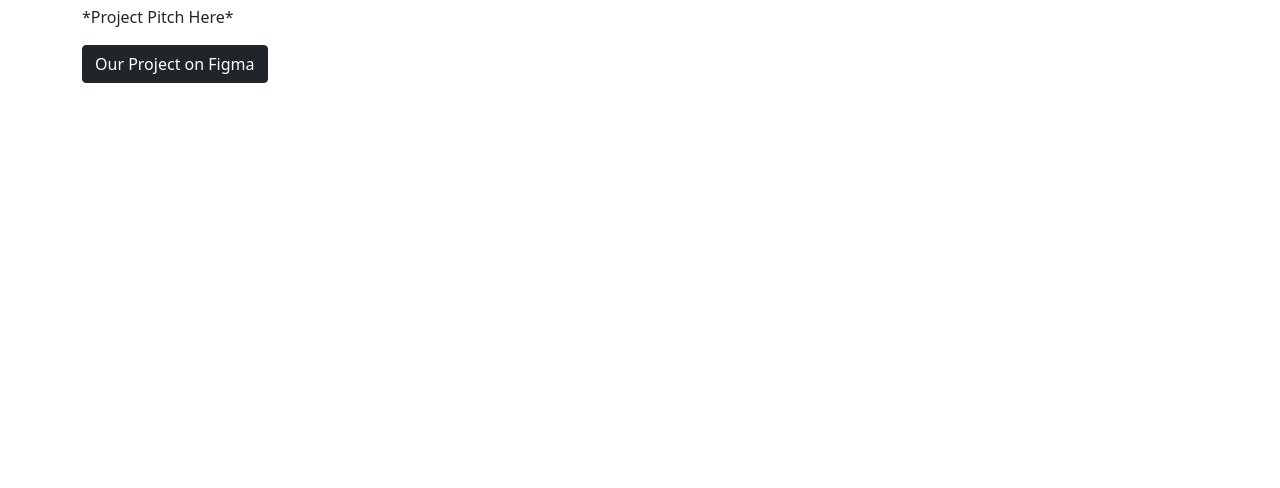
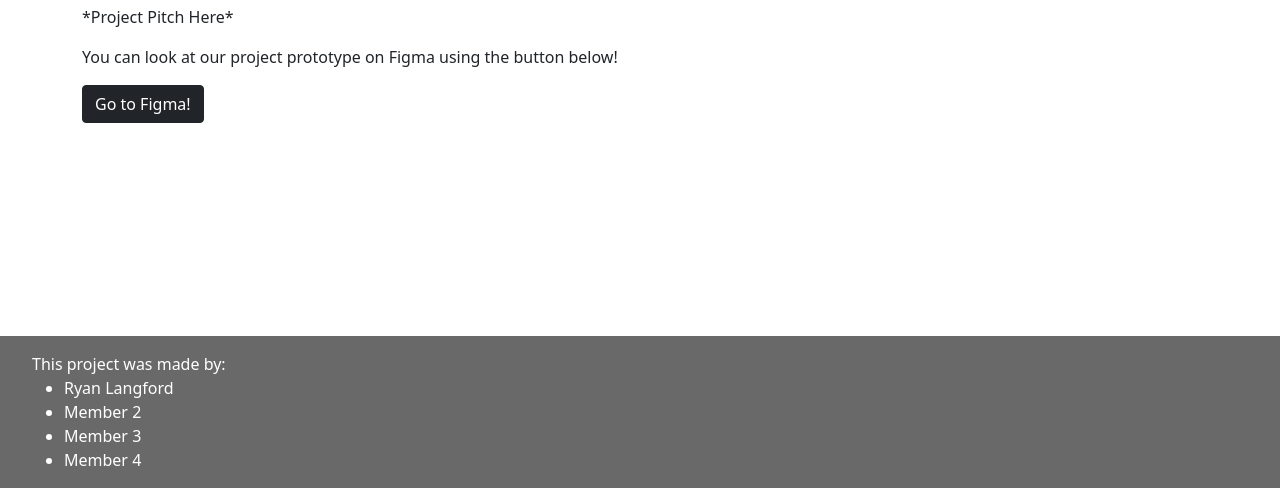
Before and after one commit to RyanLangford/DubHacks2021, a plain HTML site: page index.html in a window 1280 px wide. Shown: the part 312-800 px from the top of the page. Drawn offline with nearby package versions, Linux system fonts and the light colour scheme.

Commit message:
added footer and changed the button

```diff
--- a/index.html
+++ b/index.html
@@ -17,15 +17,23 @@
             <h1 class="title">INSERT TITLE HERE</h1>
             <h2 class="anchor">Made for DubHacks 2021</h2>
         </header>
-
         <main>
 
             <div class="container mt-3">
                 <h1>Project Summary</h1>
                 <p>*Project Pitch Here*</p>
-                <a class="btn btn-dark" href="https://www.figma.com/file/eNOACM9tLluNZtyy1Z1WEN/DubHacks-Prototype" target="_blank">Our Project on Figma</a>
+                <p>You can look at our project prototype on Figma using the button below!</p>
+                <a class="btn btn-dark" href="https://www.figma.com/file/eNOACM9tLluNZtyy1Z1WEN/DubHacks-Prototype" target="_blank">Go to Figma!</a>
             </div>
 
         </main>
+        <footer class="footer">
+            <ul>This project was made by:
+                <li>Ryan Langford</li>
+                <li>Member 2</li>
+                <li>Member 3</li>
+                <li>Member 4</li>
+            </ul>
+        </footer>
     </body>
 </html>
--- a/style.css
+++ b/style.css
@@ -47,3 +47,19 @@ h2 {
     color: darkslategrey;
     text-shadow: #F7BE4B 1px 1px;
 }
+
+footer {
+    display: flex;
+    text-align: center;
+    position: fixed;
+    bottom: 0;
+    width: 100%;
+    padding-top: 1em;
+    color: white;
+    background-color: dimgray;
+}
+
+li {
+    text-align: left;
+    margin-left: 2em;
+}
```
